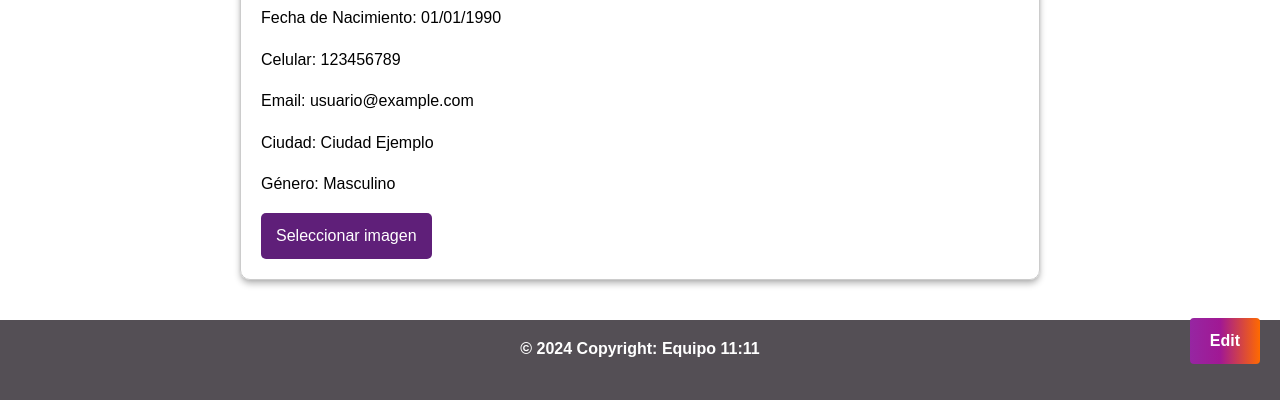
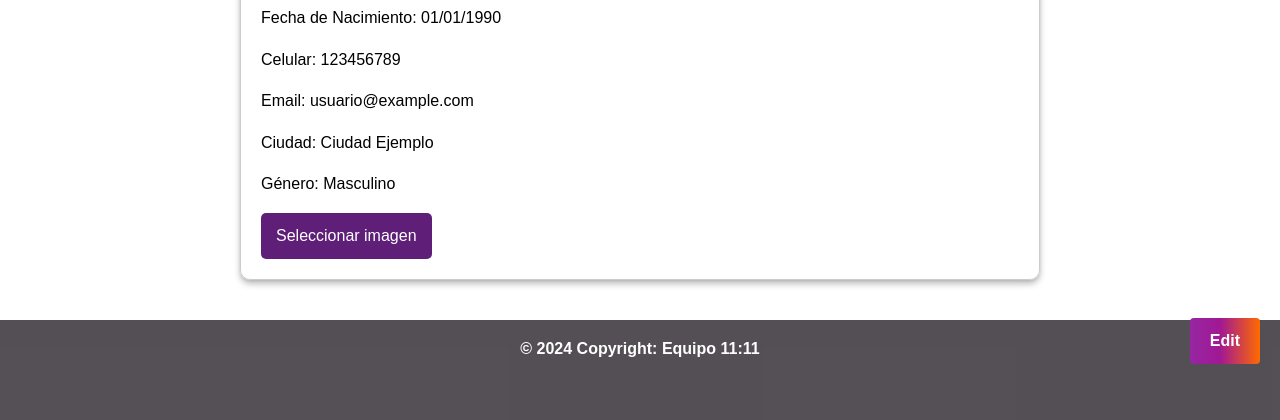
Before and after one commit to JEstebanH28/11-11, a plain HTML site: page html/Perfil.html in a window 1280 px wide. Shown: the part 416-836 px from the top of the page. Drawn offline with nearby package versions, Linux system fonts and the light colour scheme.

Commit message:
Intento 2 footer

```diff
--- a/css/nosotros.css
+++ b/css/nosotros.css
@@ -19,9 +19,9 @@ body {
     font-family: 'Quicksand', sans-serif;
     padding: 0;
     margin-top: 50px;
-    display: grid;
+    display: flex;
+    flex-direction: column;
     min-height: 100vh;
-    grid-template-rows: auto 1fr auto;
 }
 
 /* nav */
@@ -360,11 +360,11 @@ ul {
 }
 footer {
     background-color: #221c23c5;
+    width: 100%;
     color: white;
     font-weight: bold;
     margin-top: auto;
-    width: 100%;
-    height: 80px;
+    height: 100px;
 }
 
 @media screen and (max-width: 680px) {
```
